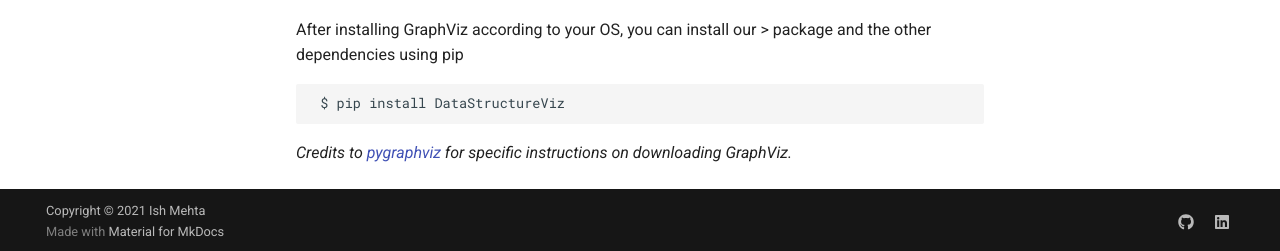
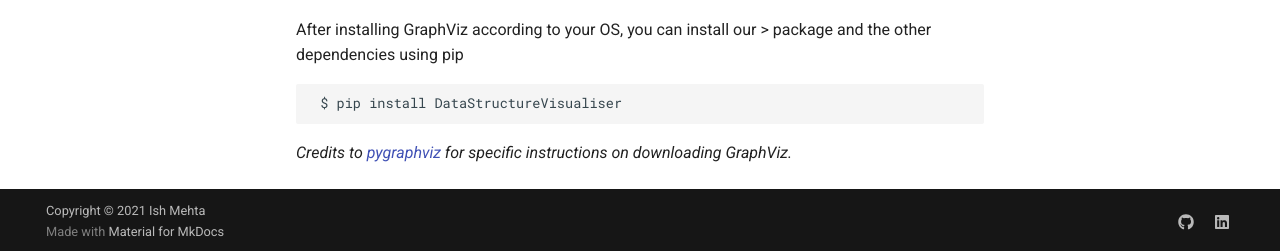
Before and after one commit to IshMehta/DSViz, an MkDocs documentation site: the page built from documentation/docs/installation.md, in a window 1280 px wide and 900 px high, scrolled down 753 px. Shown: the part 646-897 px from the top of the window. Built offline with MkDocs 1.6.1 and Material for MkDocs 9.7.7, drawn with Linux system fonts in a browser that asks for light colours; comment, search, counter and statistics services are not loaded.

Commit message:
link update

````diff
--- a/documentation/docs/installation.md
+++ b/documentation/docs/installation.md
@@ -64,7 +64,7 @@ sudo dnf install graphviz graphviz-devel
 After installing GraphViz according to your OS, you can install our > package and the other dependencies using pip
 
 ```bash
- $ pip install DataStructureViz
+ $ pip install DataStructureVisualiser
 ```
 
 *Credits to [pygraphviz](https://github.com/pygraphviz/pygraphviz/blob/main/INSTALL.txt) for specific instructions on downloading GraphViz.*
--- a/setup.py
+++ b/setup.py
@@ -6,7 +6,7 @@ with open("README.md", "r") as fh:
 setup(
   packages = ['DSViz'],
   name = 'DataStructureVisualiser',
-  version = '1.0.1',
+  version = '1.0.2',
   license='MIT',
   description = 'DSViz is a simple and intuitive Python interface to multiple packages in order to help visualise different data structres while coding them. This package is developed mainly for students or developers who are in the process of learning data structures.',   # Give a short description about your library
   author = 'Ish Mehta',
````
Also changed, not shown: README.md.
